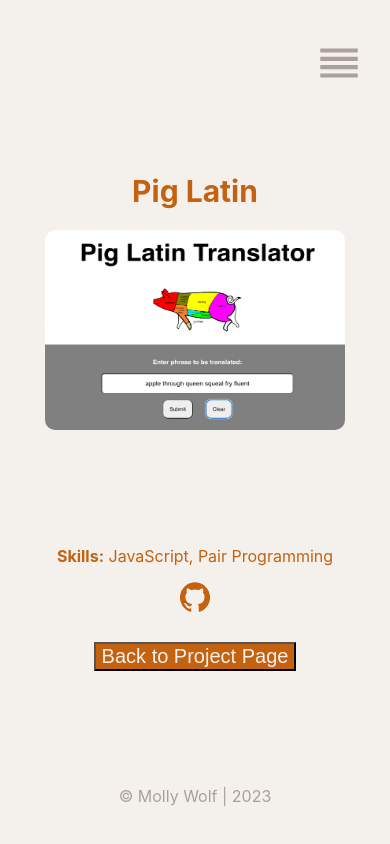
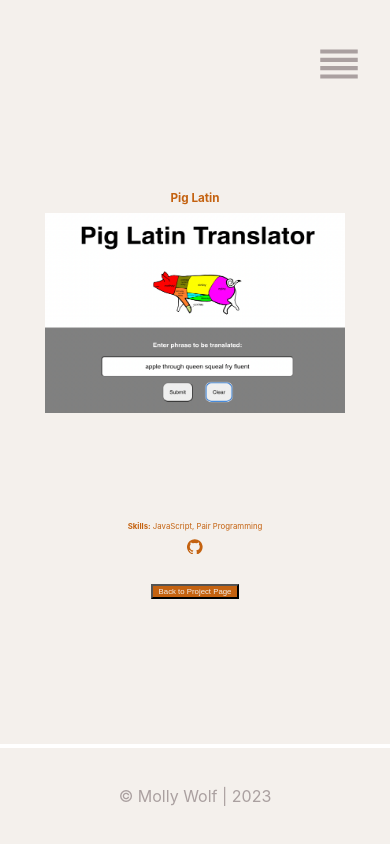
Before and after one commit to mollykwolf/mollykwolf.github.io, a React (Create React App) app: page /project/1 in a window 390 px wide. Built offline with nearby package versions, Linux system fonts and the light colour scheme.

Commit message:
started making the project display more reponsive

```diff
--- a/src/pages/About.js
+++ b/src/pages/About.js
@@ -33,21 +33,23 @@ const About = () => {
        <div>
         <h4>Front-End:</h4>
         <p>JavaScprit</p>
-        <p>React,</p>
-        <p>Jest,</p>
-        <p>Slim,</p>
-        <p>JQuery</p>
+        <p>React</p>
+        <p>Jest</p>
+        <p>Slim</p>
+        <p>jQuery</p>
       </div>
       <div>
         <h4>Back-End:</h4>
-        <p>Ruby,</p>
-        <p>Rails,</p>
-        <p>Postgres,</p>
+        <p>Ruby on Rails</p>
+        <p>Rails</p>
+        <p>Postgres/PostgresSQL</p>
         <p>RSpec</p>
       </div>
       <div>
         <h4>General:</h4>
-        <p>Github,</p>
+        <p>Github/Git</p>
+        <p>Trello</p>
+        <p>Figma</p>
         <p>Microsoft Excel</p>
       </div>
     </div>
--- a/src/styles/ProjectDisplay.css
+++ b/src/styles/ProjectDisplay.css
@@ -6,34 +6,53 @@
   align-items: center;
   flex-direction: column;
   background-color: #F4F0EC;
-  padding-bottom: 60px;
+  border-bottom: 4vw;
 }
 
+
 .project h1 {
-  margin-top: 100px;
+  margin-top: 12%;
   color: #C46210;;
-  font-size: 30px;
+  font-size: 2.5vw;
 
 }
+
 .project img {
   width: 300px;
   height: 200px;
-  border-radius: 10px;
+
 }
 
 .project p {
-  font-size: 25x;
+  font-size: 2vw;
   color: #C46210;;
 }
 
 .project svg {
-  font-size: 30px;
   color: #C46210;
 }
 
 button{
   background-color: #C46210;
-  font-size: 20px;
+  font-size: 2vw;
   color: #F4F0EC;
   margin-top: 30px;
 }
+
+@media (max-width: 768px) {
+  .project h1 {
+    font-size: 3vw;
+  }
+
+  .project p {
+    font-size: 2vw;
+  }
+
+  .project svg {
+    font-size: 4vw;
+  }
+
+  button {
+    font-size: 2vw;
+  }
+}
--- a/src/styles/Projects.css
+++ b/src/styles/Projects.css
@@ -1,7 +1,7 @@
 #projects {
   margin-top: 3%;
   width: 100%;
-  /* height: calc(100vh - 100px); */
+  height: calc(100vh - 100px);
   /* height: 100%; */
   background-color: #F4F0EC;
   display: flex;
@@ -82,3 +82,41 @@ margin: 0 100px 0 200px; */
     height: 300px;
     color: #C46210;
   }
+
+  /* @media only screen and (max-width: 1300px) {
+    .projectList {
+      grid-template-columns: 1fr 1fr;
+    }
+  }
+
+  @media only screen and (max-width: 800px) {
+    .projectList {
+      grid-template-columns: 1fr;
+    }
+  }
+
+  @media only screen and (max-width: 800px) {
+    .projectList {
+      width: 100%;
+    }
+    .projectItem {
+      width: 300px;
+      height: 300px;
+    }
+  } */
+
+  @media only screen and (max-width: 1300px) {
+    .projectList {
+      grid-template-columns: repeat(2, 1fr); /* Adjust the number of columns based on your preference */
+    }
+  }
+
+  @media only screen and (max-width: 800px) {
+    .projectList {
+      grid-template-columns: 1fr; /* Switch to a single column layout */
+    }
+
+    .projectItem {
+      flex-basis: 100%; /* Expand the items to occupy the full width */
+    }
+  }
```
